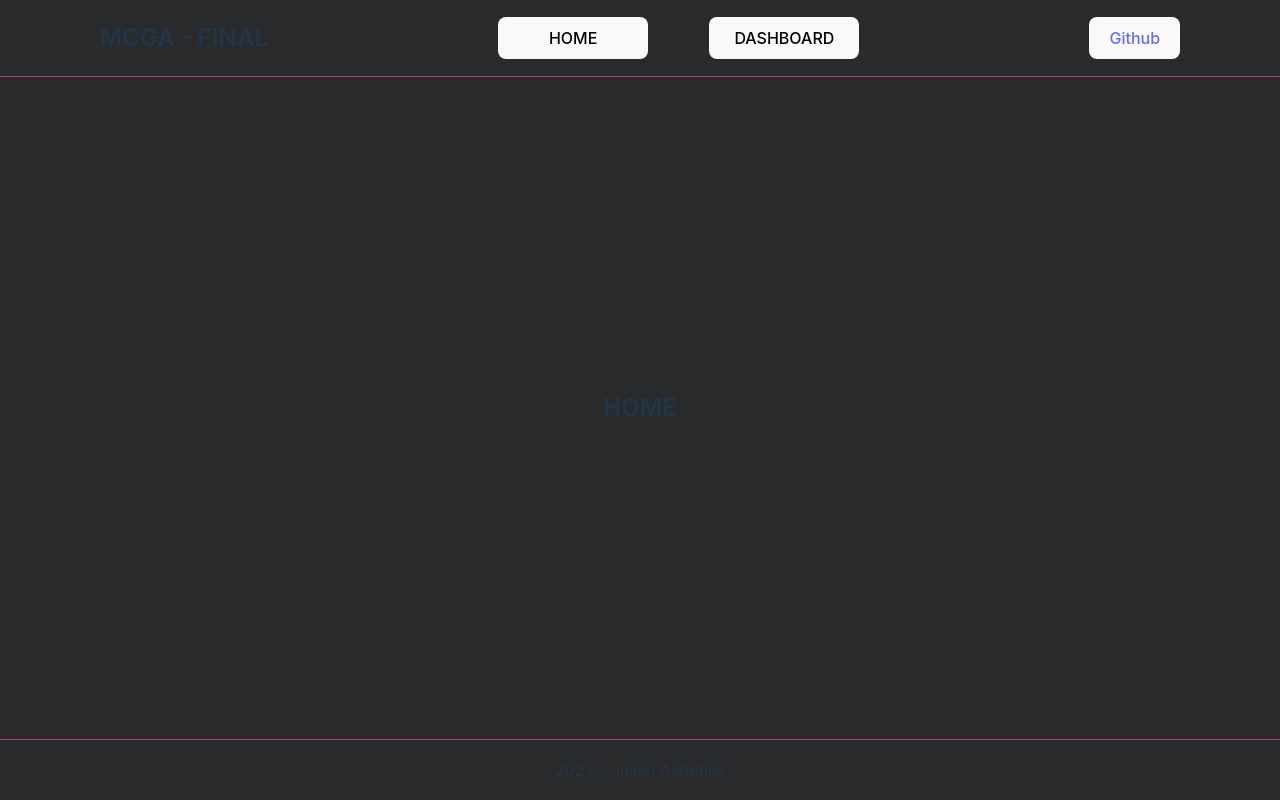
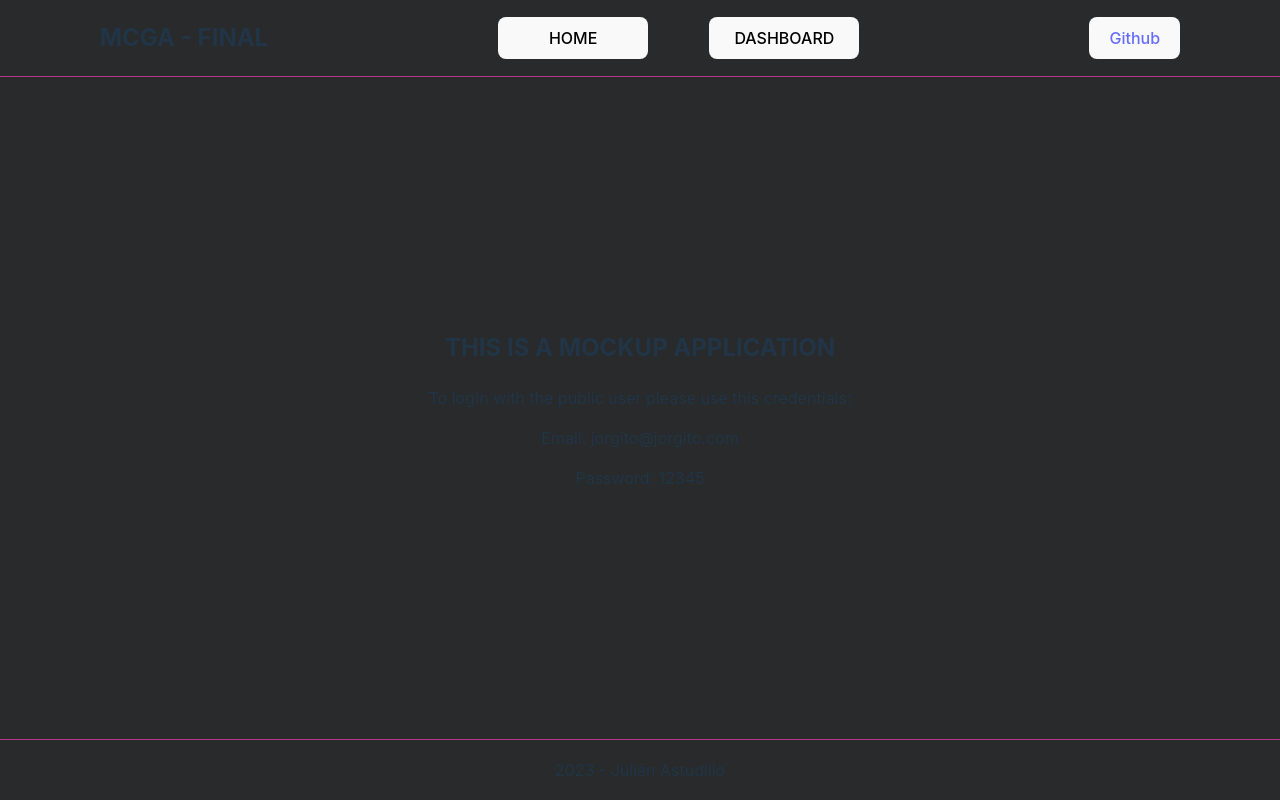
Before and after one commit to Larrowo/MCGA_Final_FrontEnd, a React (Vite) app: page / in a window 1280 px wide. Built offline with nearby package versions, Linux system fonts and the light colour scheme.

Commit message:
Fix: logIn validation message added
*Home page changed to include the public user credentials

```diff
--- a/src/Redux/Login/reducer.js
+++ b/src/Redux/Login/reducer.js
@@ -8,7 +8,7 @@ import {
 
 const initialState = {
   isFetching: false,
-  error: '',
+  error: false,
   token: '',
   user:
   {
--- a/src/Redux/Login/thunks.js
+++ b/src/Redux/Login/thunks.js
@@ -24,13 +24,15 @@ export const login = (credentials) => {
       const json = await response.json()
 
       if (response.status !== 200) {
-        dispatch(getLoginError(json.toString()))
+        dispatch(getLoginError(json.error))
+        console.log(json.error.toString())
       } else {
         dispatch(getLoginSuccess(json.data.user))
         dispatch(setToken(json.data.token))
       }
     } catch (error) {
-      dispatch(getLoginError(error.toString()))
+      dispatch(getLoginError(error))
+      console.log(error)
       throw error
     }
   }
--- a/src/pages/Home/index.jsx
+++ b/src/pages/Home/index.jsx
@@ -1,7 +1,10 @@
 function index () {
   return (
     <>
-      <h2>HOME</h2>
+      <h2>This is a mockUp application</h2>
+      <p>To logIn with the public user please use this credentials:</p>
+      <p>Email: jorgito@jorgito.com</p>
+      <p>Password: 12345</p>
     </>
   )
 }
--- a/src/pages/LogIn/index.jsx
+++ b/src/pages/LogIn/index.jsx
@@ -1,4 +1,4 @@
-import { useDispatch } from 'react-redux'
+import { useDispatch, useSelector } from 'react-redux'
 import { useNavigate } from 'react-router-dom'
 import { PrivateRoutes } from '../../models/routes'
 import styles from './login.module.css'
@@ -8,6 +8,7 @@ import { login } from '../../Redux/Login/thunks'
 function index () {
   const dispatch = useDispatch()
   const navigate = useNavigate()
+  const error = useSelector((state) => state.login.error)
   const [credentials, setCredentials] = useState({
     email: '',
     password: ''
@@ -48,6 +49,7 @@ function index () {
           className={styles.input}
           onChange={handleChange}
         />
+        <p className={error ? styles.showErrorParagraph : styles.hideErrorParagraph}>Please check your credentials</p>
         <button type="button" className={styles.button} onClick={logIn}>
           LOGIN
         </button>
--- a/src/pages/LogIn/login.module.css
+++ b/src/pages/LogIn/login.module.css
@@ -48,3 +48,12 @@
     border: 1px solid var(--primary-color-pink);
     color: var(--primary-color-pink);
   }
+
+  .hideErrorParagraph{
+    display: none;
+  }
+
+  .showErrorParagraph{
+    display:block;
+    color: var(--cancel-button-red)
+  }
```
